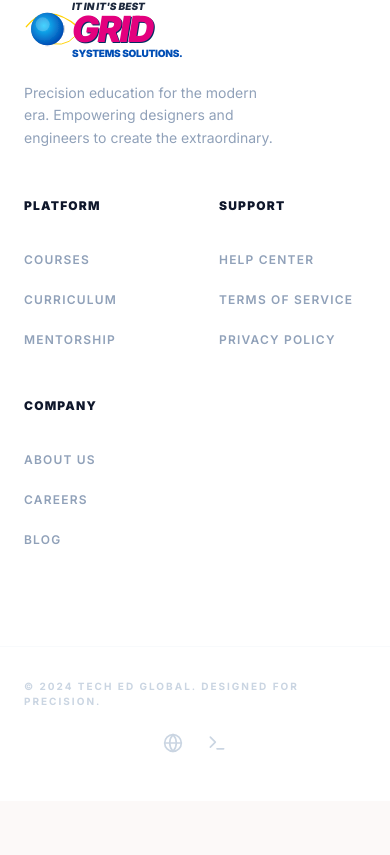
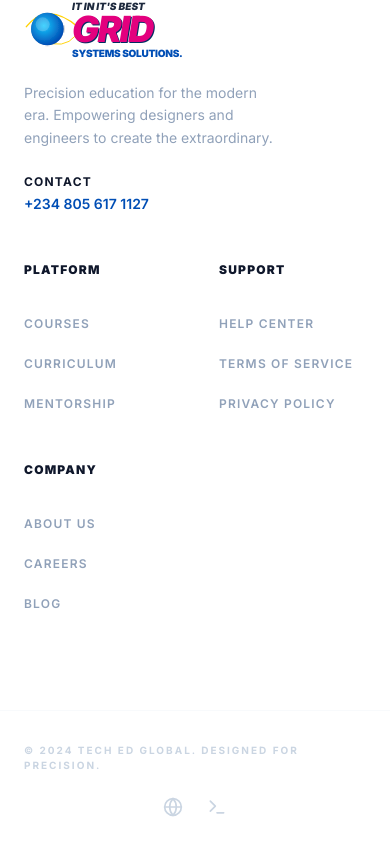
Before and after one commit to JOHNTBS/GSSTechlearn, a React (Vite) app: page / in a window 390 px wide. Shown: the part 6749-7604 px from the top of the page. Before the commit the page ends 7550 px from the top, so only its background shows below. Built offline with nearby package versions, Linux system fonts and the light colour scheme.

Commit message:
feat: Add contact phone number to footer
Includes the GRID Systems Solutions contact phone number in the footer section of the application. This enhances user accessibility for inquiries.

```diff
--- a/src/App.tsx
+++ b/src/App.tsx
@@ -460,6 +460,12 @@ const Footer = () => {
           <p className="text-slate-400 text-sm leading-relaxed max-w-xs">
             Precision education for the modern era. Empowering designers and engineers to create the extraordinary.
           </p>
+          <div className="flex flex-col gap-1">
+            <span className="text-xs font-bold text-slate-900 uppercase tracking-widest">Contact</span>
+            <a href="tel:+2348056171127" className="text-sm text-primary font-semibold hover:underline decoration-accent underline-offset-4">
+              +234 805 617 1127
+            </a>
+          </div>
         </div>
 
         {[
```
